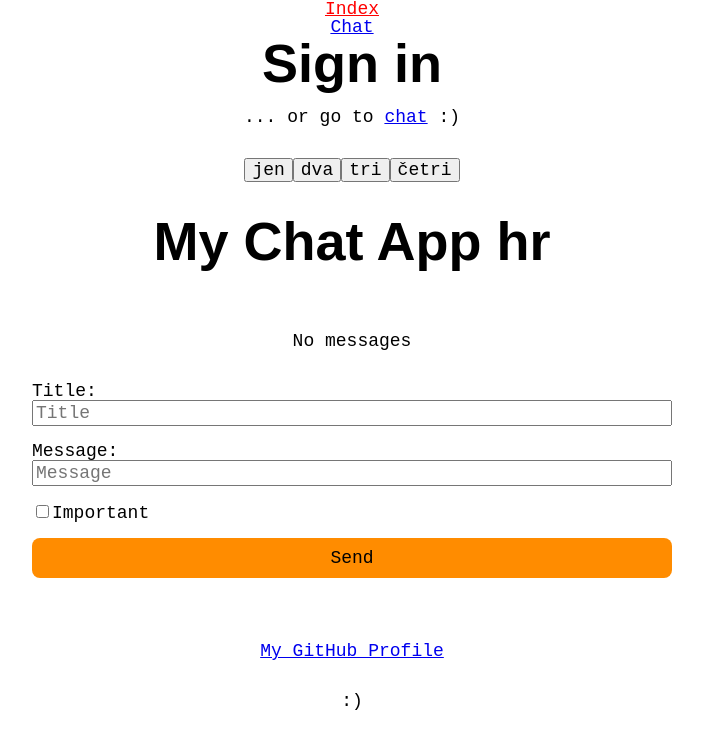
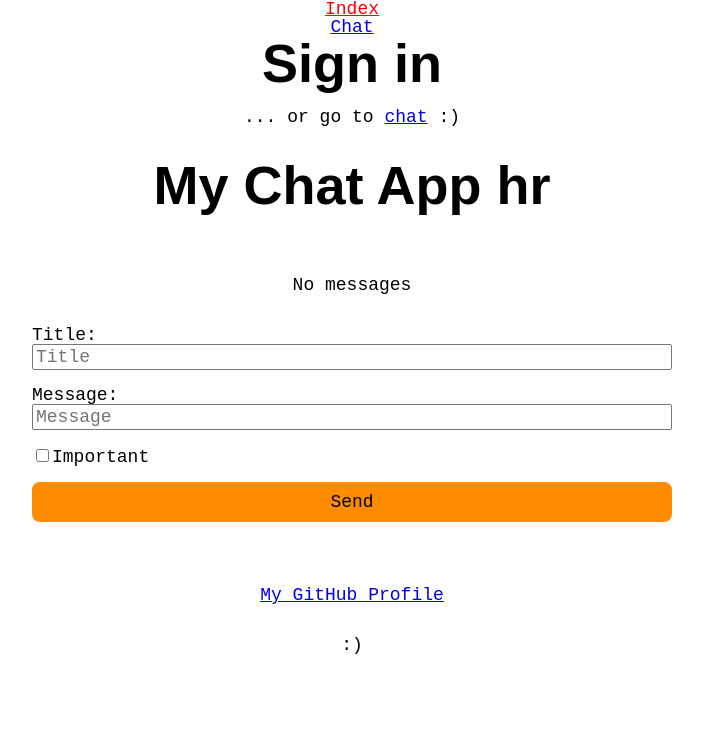
Before and after one commit to zopaj63/algebra-react-example-app, a React (Create React App) app: page / in a window 1280 px wide. Shown: the top 748 px of the page, without its empty margins (288-991 px from the left). Built offline with nearby package versions, Linux system fonts and the light colour scheme.

Commit message:
delete menu

```diff
--- a/src/App.js
+++ b/src/App.js
@@ -1,16 +1,10 @@
 import "./App.css";
 import MessageForm from "./containers/MessageForm";
 import { useContext, useState } from "react";
-import { getId } from "./helpers";
 import AppContext from "./contexts/AppContext";
 import ChatContext from "./contexts/AppContext/ChatContext";
 import MessageList from "./containers/MessageList";
 import AppRouter from "./pages/AppRouter";
-
-const menus = ["jen", "dva", "tri", "četri"];
-const menuElements = menus.map(menu =>
-  ({ key: getId(), value: menu })
-);
 
 function App() {
   const appContext = useContext(AppContext);
@@ -24,14 +18,11 @@ function App() {
     <ChatContext.Provider value={messageObjects}>
       <AppRouter />
       <div className="App">
-        {menuElements.map((menuElement) =>
-          <button key={menuElement.key}>
-            {menuElement.value}
-          </button>
-        )}
+
         <header className="App__header">
           <h1>My Chat App {appContext.language}</h1>
         </header>
+
         <main className="App__main">
           <div className="App__message-container">
             <MessageList />
@@ -40,6 +31,7 @@ function App() {
             <MessageForm onSendMessage={handleSendMessage} />
           </div>
         </main>
+
         <footer className="App__footer">
           <a
             className="App-link"
```
